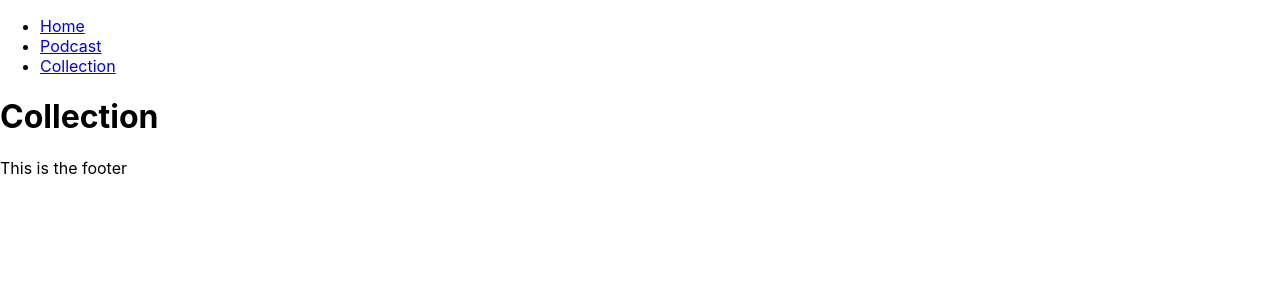
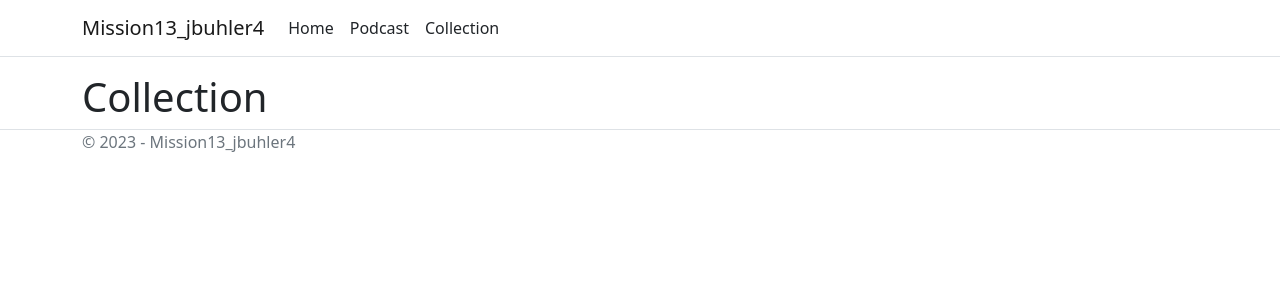
Before and after one commit to JesseBBuhler/Mission13_jbuhler4, a React (Create React App) app in the folder frontend/: page /collection in a window 1280 px wide. Shown: the top 300 px of the page. Built offline with nearby package versions, Linux system fonts and the light colour scheme.

Commit message:
Add bootstrap and attempt to create heroimage

```diff
--- a/frontend/package.json
+++ b/frontend/package.json
@@ -10,6 +10,7 @@
     "@types/node": "^16.18.23",
     "@types/react": "^18.0.33",
     "@types/react-dom": "^18.0.11",
+    "bootstrap": "^5.2.3",
     "react": "^18.2.0",
     "react-dom": "^18.2.0",
     "react-router-dom": "^6.10.0",
--- a/frontend/src/components/Footer.tsx
+++ b/frontend/src/components/Footer.tsx
@@ -1,7 +1,11 @@
 function Footer() {
     return (
         <>
-        <p>This is the footer</p>
+        <footer className="border-top footer text-muted">
+            <div className="container">
+                &copy; 2023 - Mission13_jbuhler4
+            </div>
+        </footer>
     </>
     );
   }
--- a/frontend/src/components/Header.tsx
+++ b/frontend/src/components/Header.tsx
@@ -3,19 +3,37 @@ import {Link} from "react-router-dom";
 function Header() {
     return (
         <>
-        <nav>
-            <ul>
-                <li>
-                    <Link to="/">Home</Link>
-                </li>
-                <li>
-                    <Link to="/Podcast">Podcast</Link>
-                </li>
-                <li>
-                    <Link to="/Collection">Collection</Link>
-                </li>
-            </ul>
-        </nav>
+        <header>
+            <nav className="navbar navbar-expand-sm navbar-toggleable-sm navbar-light bg-white border-bottom box-shadow mb-3">
+                <div className="container">
+                    <Link className="navbar-brand" to="/">Mission13_jbuhler4</Link>
+                    <button
+                        className="navbar-toggler"
+                        type="button"
+                        data-toggle="collapse"
+                        data-target=".navbar-collapse"
+                        aria-controls="navbarSupportedContent"
+                        aria-expanded="false"
+                        aria-label="Toggle navigation"
+                    >
+                        <span className="navbar-toggler-icon" />
+                    </button>
+                    <div className="navbar-collapse collapse d-sm-inline-flex flex-sm-row-reverse">
+                        <ul className="navbar-nav flex-grow-1">
+                            <li className="nav-item">
+                                <Link className="nav-link text-dark" to="/">Home</Link>
+                            </li>
+                            <li className="nav-item">
+                                <Link className="nav-link text-dark" to="/Podcast">Podcast</Link>
+                            </li>
+                            <li className="nav-item">
+                                <Link className="nav-link text-dark" to="/Collection">Collection</Link>
+                            </li>
+                        </ul>
+                    </div>
+                </div>
+            </nav>
+        </header>
     </>
     );
   }
--- /dev/null
+++ b/frontend/src/components/HeroImage.module.css
@@ -0,0 +1,36 @@
+* {
+    margin: 0;
+    padding: 0;
+}
+
+.hero {
+    --hero-image: var(--hero-image);
+    --hero-image-height: 100%;
+    max-height: var(--hero-image-height);
+    position: relative;
+    height: var(--hero-image-height);
+    overflow: hidden;
+    width: 100%;
+}
+
+.hero__image {
+    background-image: var(--hero-image);
+    background-size: contain;
+    background-position: center;
+    background-repeat: no-repeat;
+    height: 100%;
+    width: 100%;
+}
+
+.hero__image-blurred-bg {
+    background-image: var(--hero-image);
+    background-position: center;
+    background-size: cover;
+    height: calc(100% + 40px);
+    filter: blur(10px);
+    left: -20px;
+    position: absolute;
+    top: -20px;
+    width: calc(100% + 40px);
+    z-index: -1;
+}
--- /dev/null
+++ b/frontend/src/components/HeroImage.tsx
@@ -0,0 +1,23 @@
+import React from 'react';
+import './HeroImage.module.css'
+
+function HeroImage (props: any) {
+    const imageDescription = props.description || 'Undescribed header image';
+    type Styles = {[key: string]: any;};
+    const styles: Styles = {};
+    if (props.height) {
+        styles['--hero-image-height'] = props.height;
+    }
+    if (props.path) {
+        styles['--hero-image'] = `url('${props.path}')`;
+    }
+
+    return (
+        <div aria-label={imageDescription} className='hero' role='image' style={styles}>
+            <div className="hero__image-blurred-bg"></div>
+            <div className="hero__image"></div>
+        </div>
+    )
+}
+
+export default HeroImage;
--- a/frontend/src/index.tsx
+++ b/frontend/src/index.tsx
@@ -3,6 +3,7 @@ import ReactDOM from 'react-dom/client';
 import './index.css';
 import App from './App';
 import reportWebVitals from './reportWebVitals';
+import "bootstrap/dist/css/bootstrap.min.css";
 
 const root = ReactDOM.createRoot(
   document.getElementById('root') as HTMLElement
--- a/frontend/src/pages/Home.tsx
+++ b/frontend/src/pages/Home.tsx
@@ -1,6 +1,11 @@
+import HeroImage from "../components/HeroImage";
+
 function Home() {
     return (
-      <h1>Home</h1>
+      <>
+        <h1>Home</h1>
+        <HeroImage path="frontend\public\JoelHiltonHeadshot.jpg" height={50}></HeroImage>
+      </>
     );
   }
 
--- a/frontend/src/pages/Layout.tsx
+++ b/frontend/src/pages/Layout.tsx
@@ -6,7 +6,12 @@ function Layout() {
     return (
       <>
       <Header/>
-      <Outlet/>
+      <div className="container">
+<main className="pd-3">
+<Outlet/>
+</main>
+      </div>
+
       <Footer/>
       </>
     );
```
Also changed, not shown: frontend/public/JoelHiltonHeadshot.jpg (added), 1 other file (tests, documents, lock files or other folders).
